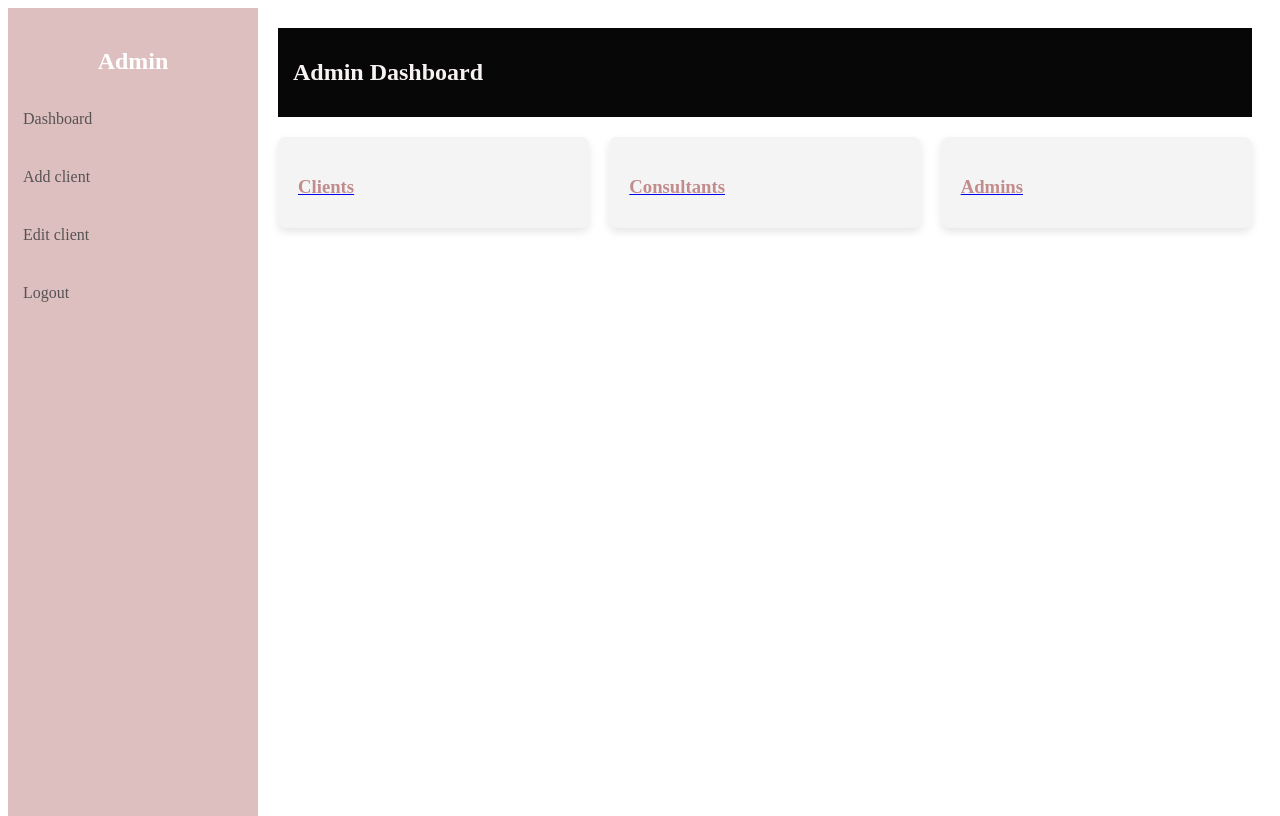
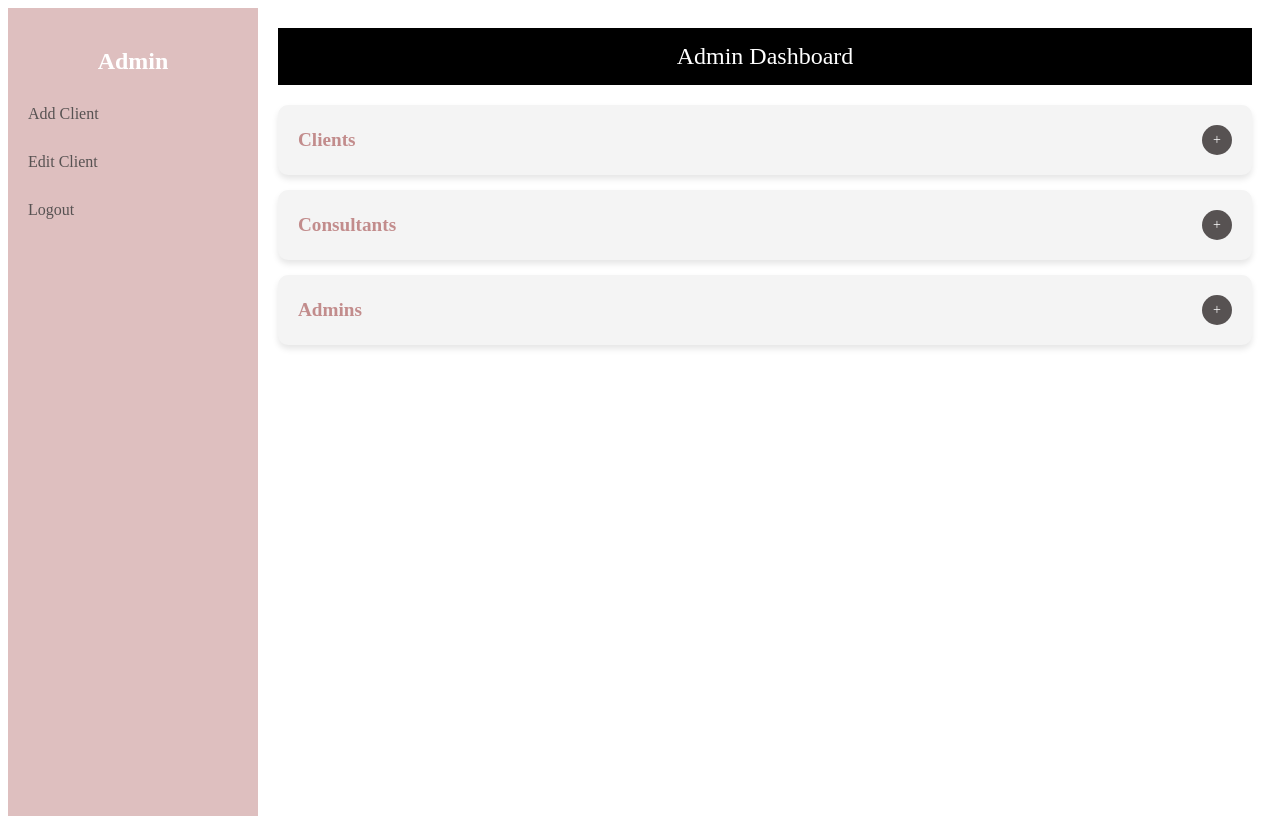
Before and after one commit to ndimitrokalis/Agile-Development-Assignment, a Flask app: page /dashboard in a window 1280 px wide. Run offline with Flask 3, Linux system fonts and the light colour scheme; a user stored in the database is signed in.

```diff
--- a/templates/dashboard.html
+++ b/templates/dashboard.html
@@ -5,33 +5,33 @@
     <meta name="viewport" content="width=device-width, initial-scale=1.0">
     <title>Admin Dashboard</title>
     <style>
+        /* Main container for sidebar and content */
+        .container {
+            display: flex;
+            min-height: 100vh;
+        }
 
-/*  container */
-.container {
-    display: flex;
-    min-height: 100vh;
-}
-
-        /* Sidebar */
+        /* Sidebar styling */
         .sidebar {
             width: 250px;
             background-color: #debfbf;
-            color: #eb9494;
+            color: #fff;
             padding-top: 20px;
+            height: 100%;
             position: fixed;
-            height: 100%;
         }
 
         .sidebar a {
             display: block;
-            padding: 15px;
+            padding: 10px 20px;
             color: #575252;
             text-decoration: none;
             margin: 10px 0;
         }
 
         .sidebar a:hover {
-            background-color: #454242;
+            background-color: #575252;
+            color: #fff;
         }
 
         /* Main content area */
@@ -41,45 +41,58 @@
             width: 100%;
         }
 
-        /* Header */
         .header {
+            background-color: #000;
+            color: #fff;
+            padding: 15px;
+            text-align: center;
+            font-size: 1.5rem;
+        }
+
+        /* Cards container */
+        .cards {
+            margin-top: 20px;
+            display: flex;
+            flex-direction: column;
+            gap: 15px;
+        }
+
+        /* Individual card style */
+        .card {
             display: flex;
             justify-content: space-between;
             align-items: center;
-            background-color: #070707;
-            padding: 15px;
-            color: rgb(248, 242, 242);
-        }
-
-        .header h1 {
-            font-size: 1.5rem;
-        }
-
-        .cards {
-            display: flex;
-            justify-content: space-between;
-            gap: 20px;
-            margin-top: 20px;
-        }
-
-        .card {
             background-color: #f4f4f4;
             padding: 20px;
-            border-radius: 8px;
-            flex: 1;
-            box-shadow: 0 4px 8px rgba(0, 0, 0, 0.1);
+            border-radius: 10px;
+            box-shadow: 0px 4px 6px rgba(0, 0, 0, 0.1);
         }
 
         .card h3 {
-            margin-bottom: 10px;
+            margin: 0;
+            font-size: 1.2rem;
             color: #c28c8c;
         }
 
-        .card p {
-            font-size: 16px;
-            color: #666;
+        /* Button styling */
+        .card .button {
+            width: 30px;
+            height: 30px;
+            display: inline-flex;
+            justify-content: center;
+            align-items: center;
+            background-color: #575252;
+            color: #fff;
+            border: none;
+            border-radius: 50%;
+            cursor: pointer;
+            text-decoration: none;
+            font-size: 14px;
         }
 
+        .card .button:hover {
+            background-color: #454242;
+        }
     </style>
 </head>
 <body>
@@ -87,42 +100,38 @@
     <div class="container">
 
         <div class="sidebar">
-            <h2 style="text-align: center; color: #fff;">Admin </h2>
-            <a href="/dashboard">Dashboard</a>
-            <a href="/clients/add">Add client</a>
-            <a href="/clients/edit">Edit client</a>
-            <a href="/">Logout</a>
+            <h2 style="text-align: center;">Admin</h2>
+            <a href="/clients/add">Add Client</a>
+            <a href="/clients/edit">Edit Client</a>
+            <a href="/logout">Logout</a>
         </div>
+
 
         <div class="main-content">
 
             <div class="header">
-                <h1> Admin Dashboard</h1>
-                <div>
-
-                </div>
+                Admin Dashboard
             </div>
 
+
             <div class="cards">
-                <a href="/clients/list" class="card">
+                <div class="card">
                     <h3>Clients</h3>
+                    <a href="/clients/list" class="button">+</a>
+                </div>
+                <div class="card">
+                    <h3>Consultants</h3>
+                    <a href="/consultants/list" class="button">+</a>
+                </div>
 
-                </a>
-                <a href="/consultants/list" class="card">
-                    <h3>Consultants</h3>
-
-                </a>
-                <a href="/admins/list" class="card">
+                <div class="card">
                     <h3>Admins</h3>
-
-                </a>
-            </div>
-
-            <div>
-                {% block content %}{% endblock %}
+                    <a href="/admins/list" class="button">+</a>
+                </div>
             </div>
 
         </div>
     </div>
+
 </body>
 </html>
```
